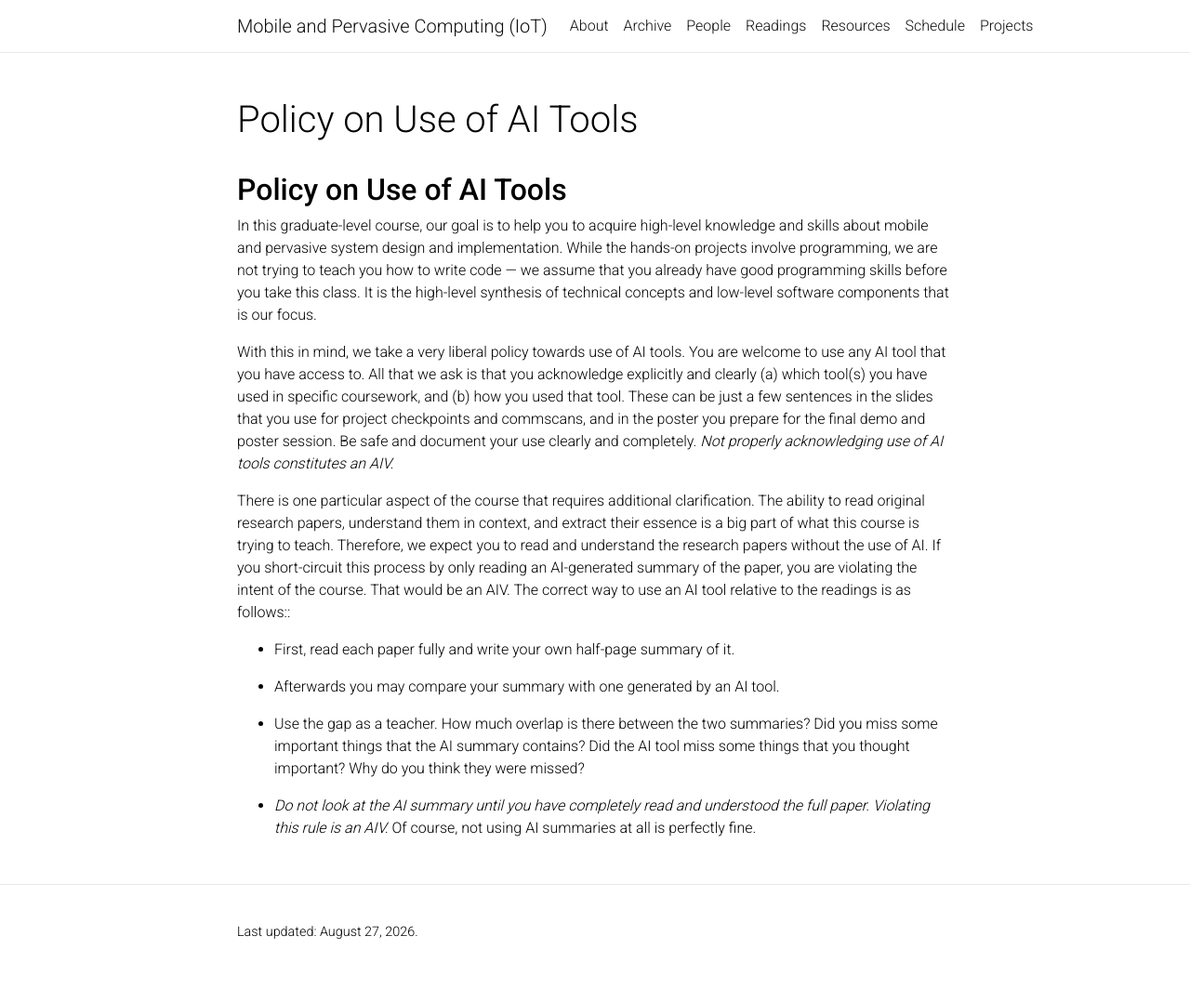
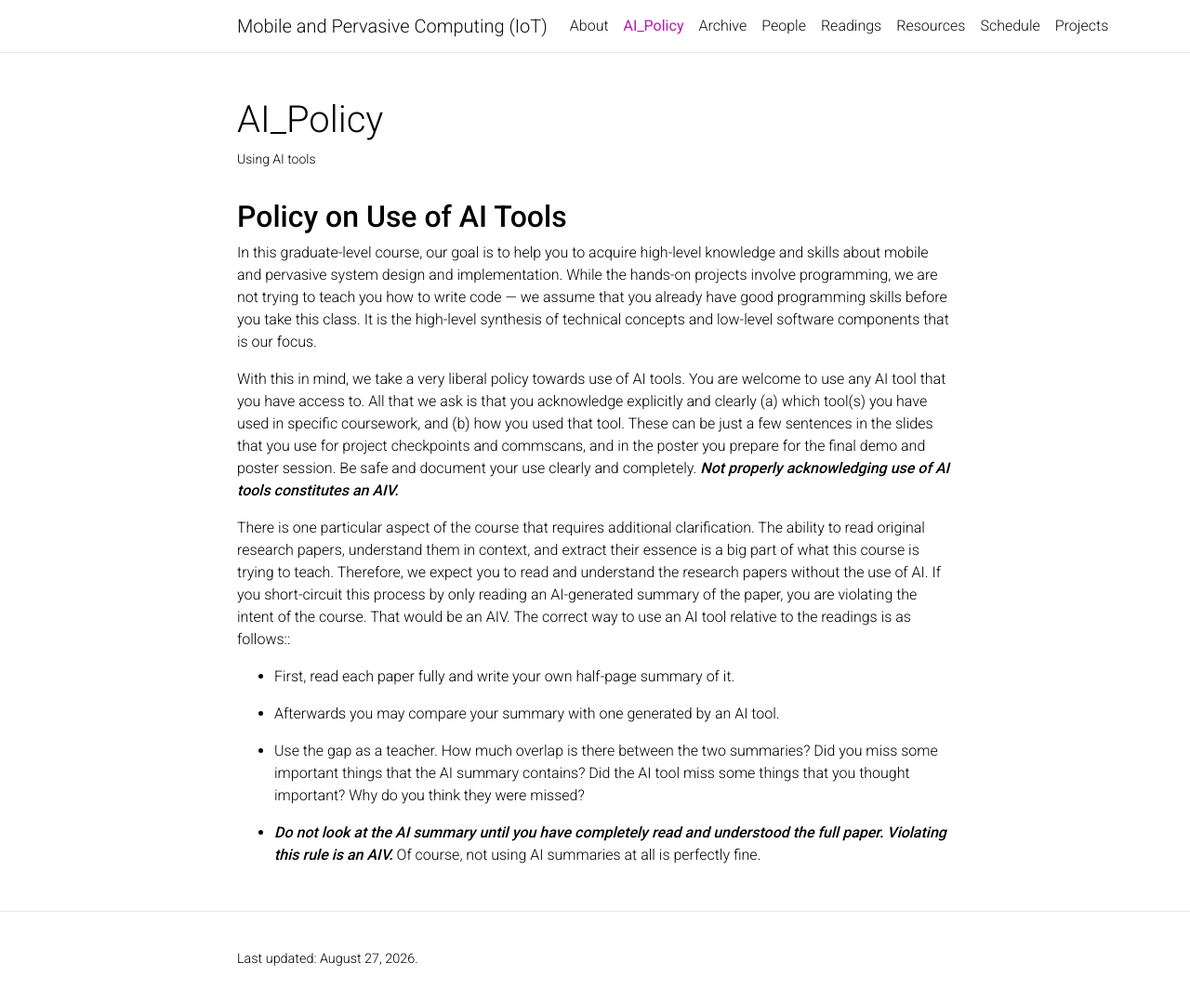
Before and after one commit to therealsatya/15821web, a Jekyll site: the page built from _pages/aipolicy.md, in a window 1280 px wide and 1083 px high. Shown: the top 1078 px of the window at 93% size. Built offline with Jekyll 4.4.1, drawn with Linux system fonts in a browser that asks for light colours; nearby versions of some CDN libraries; our own code applies the rules of GitHub Pages for plain Markdown files; a style sheet for code colours, icons or effects is not loaded.

Commit message:
Added AI policy and linked into front page

```diff
--- a/_pages/aipolicy.md
+++ b/_pages/aipolicy.md
@@ -1,3 +1,11 @@
+---
+layout: page
+title: AI_Policy
+permalink: /aipolicy/
+description: Using AI tools
+nav: true
+---
+
 ## **Policy on Use of AI Tools**
 
 In this graduate-level course, our goal is to help you to acquire
@@ -15,8 +23,8 @@ which tool(s) you have used in specific coursework, and (b) how you
 used that tool.  These can be just a few sentences in the slides that
 you use for project checkpoints and commscans, and in the poster you
 prepare for the final demo and poster session.  Be safe and document
-your use clearly and completely.  *Not properly acknowledging use of
-AI tools constitutes an AIV.*
+your use clearly and completely.  ***Not properly acknowledging use of
+AI tools constitutes an AIV.***
 
 There is one particular aspect of the course that requires additional
 clarification.  The ability to read original research papers,
@@ -39,6 +47,6 @@ as follows::
   contains?  Did the AI tool miss some things that you thought
   important?  Why do you think they were missed?
 
-* *Do not look at the AI summary until you have completely read and
-  understood the full paper.  Violating this rule is an AIV.*  Of
+* ***Do not look at the AI summary until you have completely read and
+  understood the full paper.  Violating this rule is an AIV.***  Of
   course, not using AI summaries at all is perfectly fine.
```
Also changed, not shown: 1 other file.
